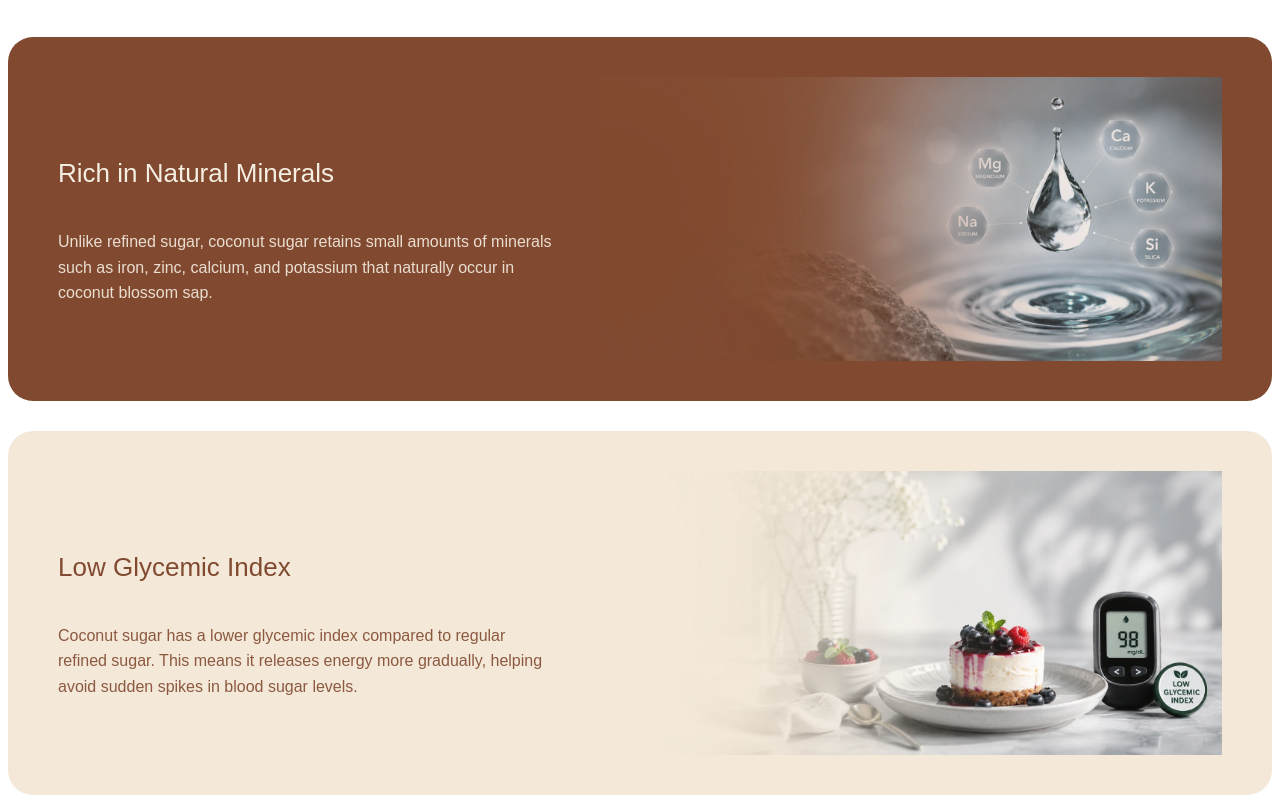
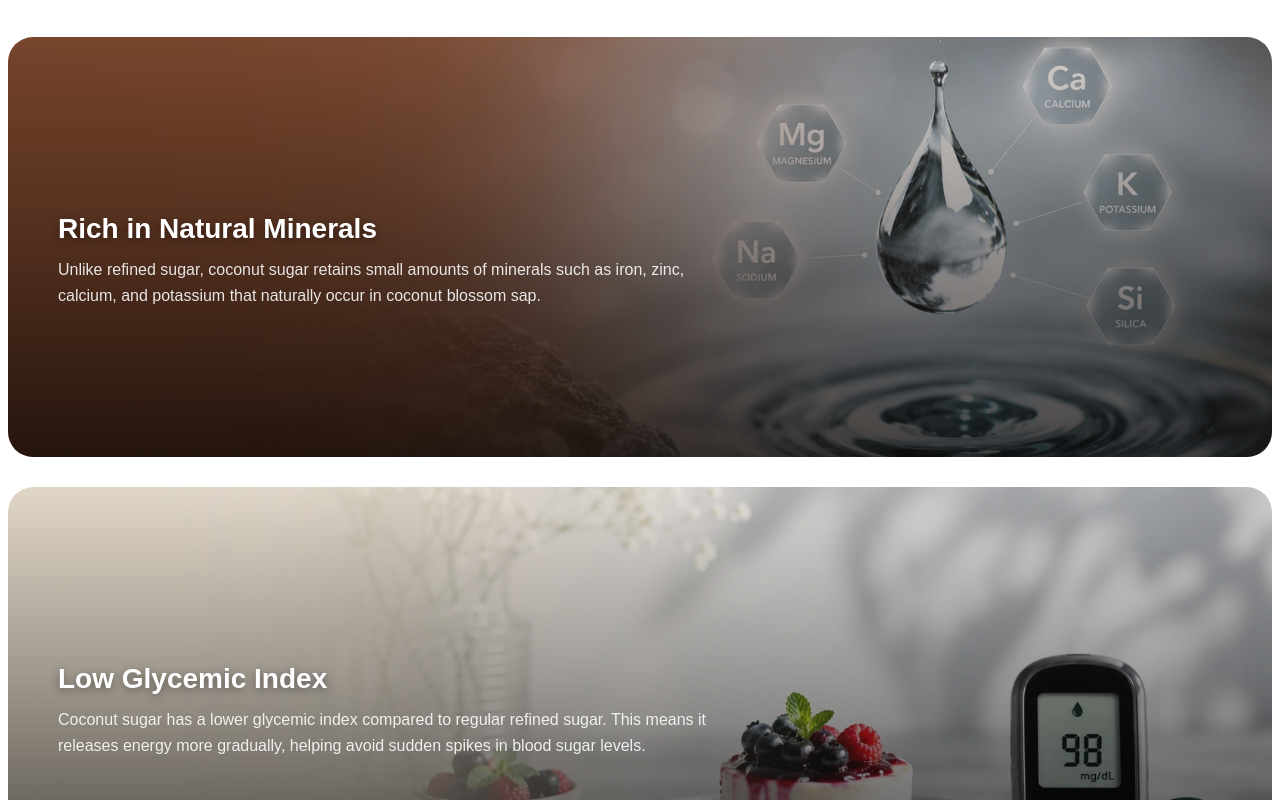
Before and after one commit to gatecode777/cocofina-next, a Next.js app: page /Benefits in a window 1280 px wide. Shown: the part 740-1540 px from the top of the page. Built offline with nearby package versions, Linux system fonts and the light colour scheme.

Commit message:
image changed

```diff
--- a/src/pages/Benefits.jsx
+++ b/src/pages/Benefits.jsx
@@ -33,13 +33,14 @@ const BenefitsHeroSection = () => (
 
 // Benefits Grid Item Component
 const BenefitsGridItem = ({ title, description, imageSrc, cardType, imageAlt }) => (
-  <div className={`ben-item ${cardType === 'brown' ? 'card-brown' : 'card-cream'}`}>
+  <div
+    className={`ben-item ${cardType === 'brown' ? 'card-brown' : 'card-cream'}`}
+    style={{ backgroundImage: `url(${imageSrc})` }}
+    aria-label={imageAlt || title}
+  >
     <div className="ben-item-text">
       <h3>{title}</h3>
       <p>{description}</p>
-    </div>
-    <div className="ben-item-img">
-      <img src={imageSrc} alt={imageAlt || title} loading="lazy" />
     </div>
   </div>
 );
@@ -111,7 +112,7 @@ const BenefitsGridSection = () => (
 // Featured Recipes Data
 const recipesData = [
   {
-    image: "/dailybevrage.webp",
+    // image: "/dailybevrage.webp",
     title: "Daily Beverages",
     description: "Add a natural touch to your everyday tea and coffee with Cocofina Coconut Sugar. Its mild caramel sweetness blends perfectly without overpowering the flavour."
   },
--- a/src/styles/benefits.css
+++ b/src/styles/benefits.css
@@ -95,64 +95,66 @@
 
 /* Base Card Styling */
 .ben-item {
+    position: relative;
     display: flex;
     align-items: center;
-    justify-content: space-between;
+    min-height: 340px;
     padding: 40px 50px;
     border-radius: 25px;
-    gap: 40px;
+    overflow: hidden;
+    background-size: cover;
+    background-position: center;
+    background-repeat: no-repeat;
     transition: transform 0.3s ease;
 }
 
-.card-brown {
-    background-color: #814A30;
-    color: #F5EEE2;
+/* Gradient overlay so text stays readable */
+.ben-item::before {
+    content: '';
+    position: absolute;
+    inset: 0;
+    background: linear-gradient(
+        to top,
+        rgba(0, 0, 0, 0.72) 0%,
+        rgba(0, 0, 0, 0.35) 55%,
+        rgba(0, 0, 0, 0.08) 100%
+    );
+    border-radius: inherit;
+    z-index: 0;
 }
 
-.card-cream {
-    background-color: #F4E8D8;
-    color: #814A30;
-}
+.card-brown {}
+.card-cream {}
 
 .ben-item-text {
-    flex: 0.8;
+    position: relative;
+    z-index: 1;
+    max-width: 680px;
 }
 
 .ben-item-text h3 {
     font-family: 'Poppins', sans-serif;
-    font-size: 26px;
-    font-weight: 500;
-    margin-bottom: 20px;
+    font-size: 28px;
+    font-weight: 600;
+    margin-bottom: 12px;
+    color: #ffffff;
+    text-shadow: 0 2px 8px rgba(0,0,0,0.4);
 }
 
 .ben-item-text p {
     font-family: 'Poppins', sans-serif;
     font-size: 16px;
-    line-height: 1.6;
+    line-height: 1.65;
     margin: 0;
-    opacity: 0.9;
+    color: rgba(255, 255, 255, 0.88);
     font-weight: 300;
-    margin-top: 40px;
-}
-
-/* Image Content Area */
-.ben-item-img {
-    flex: 1;
-}
-
-.ben-item-img img {
-    width: 100%;
-    height: auto;
-    object-fit: cover;
-
-    display: block;
 }
 
 
 @media (max-width: 992px) {
     .ben-item {
         padding: 30px;
-        gap: 30px;
+        min-height: 280px;
     }
 
     .ben-item-text h3 {
@@ -167,30 +169,21 @@
     }
 
     .ben-item {
-        flex-direction: column;
-        text-align: center;
         padding: 30px 20px;
         border-radius: 20px;
-    }
-
-    .ben-item-img {
-        width: 100%;
-        order: -1;
-    }
-
-    .ben-item-img img {
-        height: 200px;
+        min-height: 260px;
+        align-items: center;
     }
 
     .ben-item-text h3 {
         font-size: 20px;
-        margin-top: 10px;
     }
 }
 
 @media (max-width: 480px) {
     .ben-item {
         padding: 25px 15px;
+        min-height: 220px;
     }
 
     .ben-item-text p {
```
Also changed, not shown: 1 other file (tests, documents, lock files or other folders).
